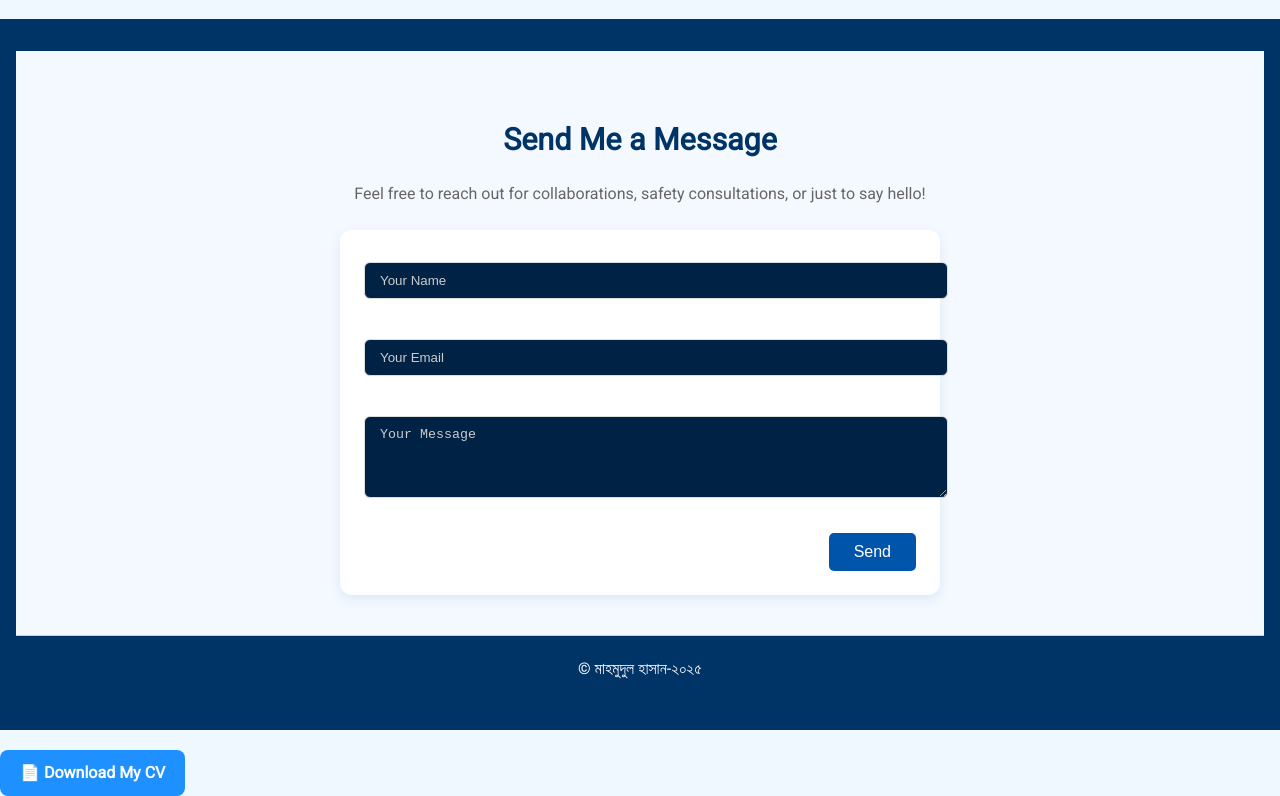
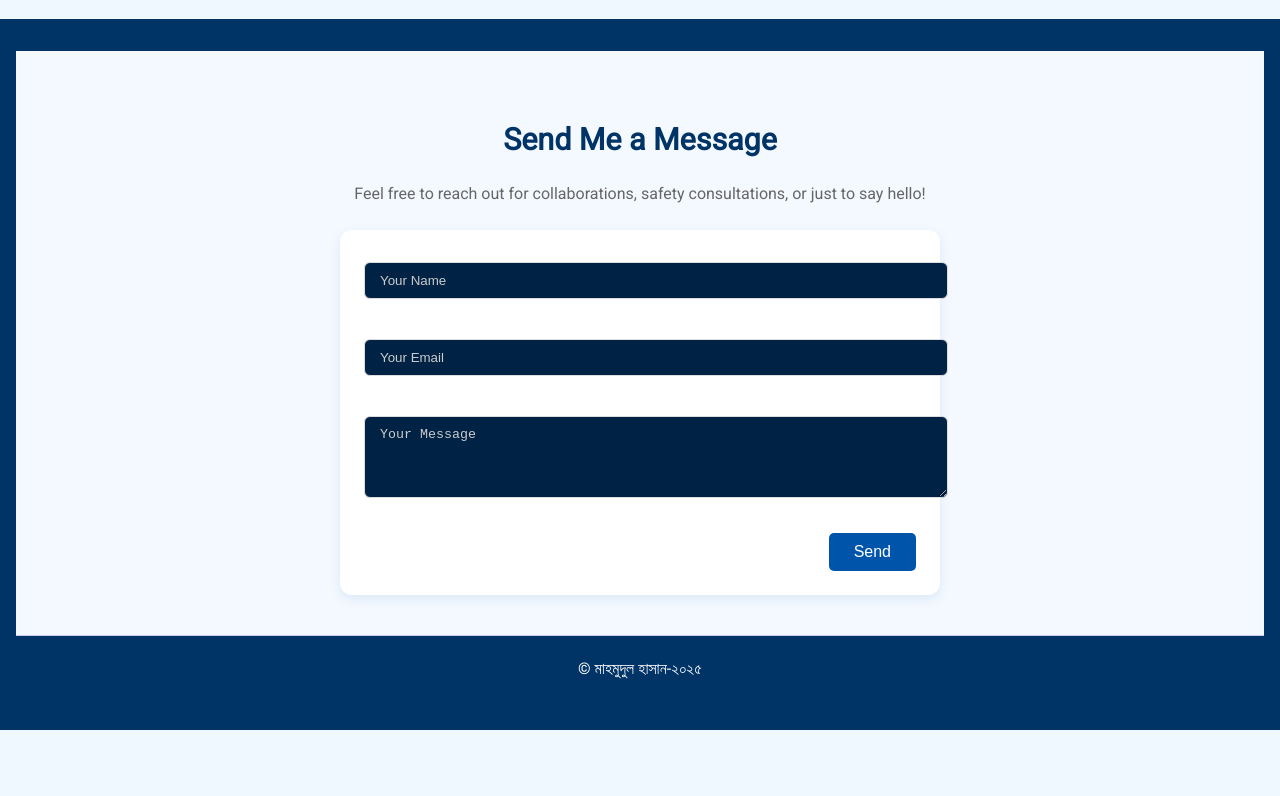
Before and after one commit to Mahmodulwebsite/mahmodulhasan, a plain HTML site: page index.html in a window 1280 px wide. Shown: the part 3300-4096 px from the top of the page. After the commit the page ends 4030 px from the top, so only its background shows below. Drawn offline with Linux system fonts and the light colour scheme.

Commit message:
Update index.html

```diff
--- a/index.html
+++ b/index.html
@@ -386,23 +386,5 @@
   </script>
   <!-- অন্য সব কনটেন্ট শেষ -->
 
-<a href="https://mahmodulwebsite.github.io/Mdmahmodulhasan/Md_Mahmodul_Hasan_CV.pdf" download class="cv-button">📄 Download My CV</a>
-
-<style>
-.cv-button {
-  display: inline-block;
-  background-color: #1e90ff;
-  color: white;
-  padding: 10px 20px;
-  text-decoration: none;
-  border-radius: 8px;
-  font-weight: bold;
-  margin-top: 20px;
-}
-.cv-button:hover {
-  background-color: #005cbf;
-}
-</style>
-
 </body>
   </html>
```
